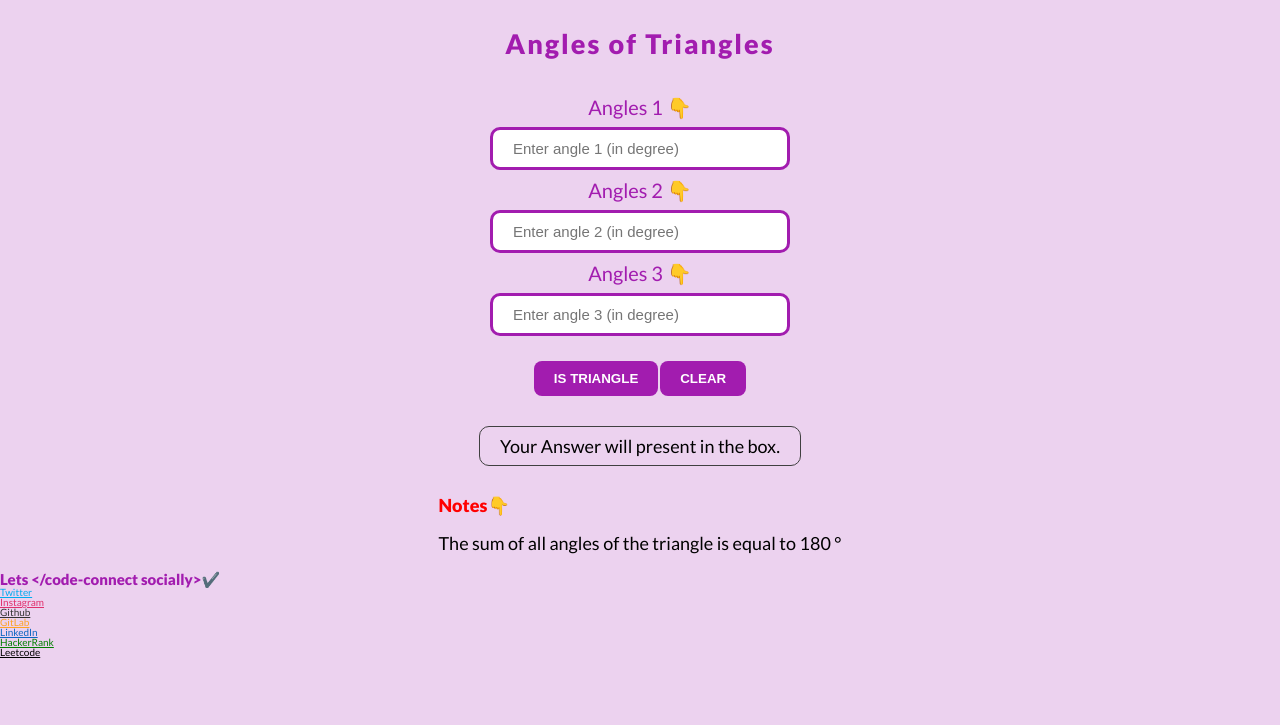
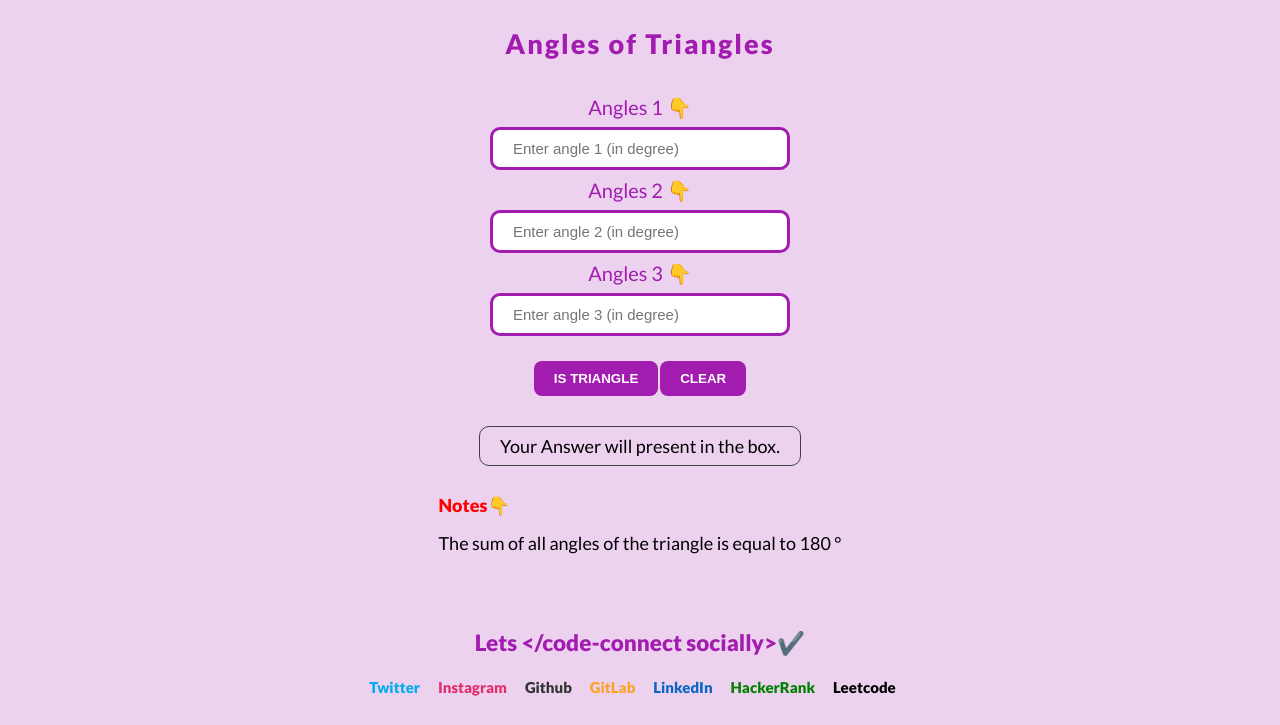
Before and after one commit to sandeep8854/triangles, a plain HTML site: page isTriangle.html in a window 1280 px wide. Shown: the part 86-811 px from the top of the page. Drawn offline with Linux system fonts and the light colour scheme.

Commit message:
adding footer styling in css

```diff
--- a/isTriangle.css
+++ b/isTriangle.css
@@ -131,3 +131,24 @@ input {
   margin-top: 2rem;
   color: #000;
 }
+
+/* FOr footer */
+footer {
+  padding-top: 6rem;
+
+  text-align: center;
+  padding-bottom: 3rem;
+  font-size: 1.5rem;
+}
+footer h2 {
+  margin-bottom: 2.5rem;
+}
+
+footer ul li {
+  display: inline;
+  padding-right: 1.5rem;
+}
+footer ul li a {
+  text-decoration: none;
+  font-weight: bold;
+}
```
